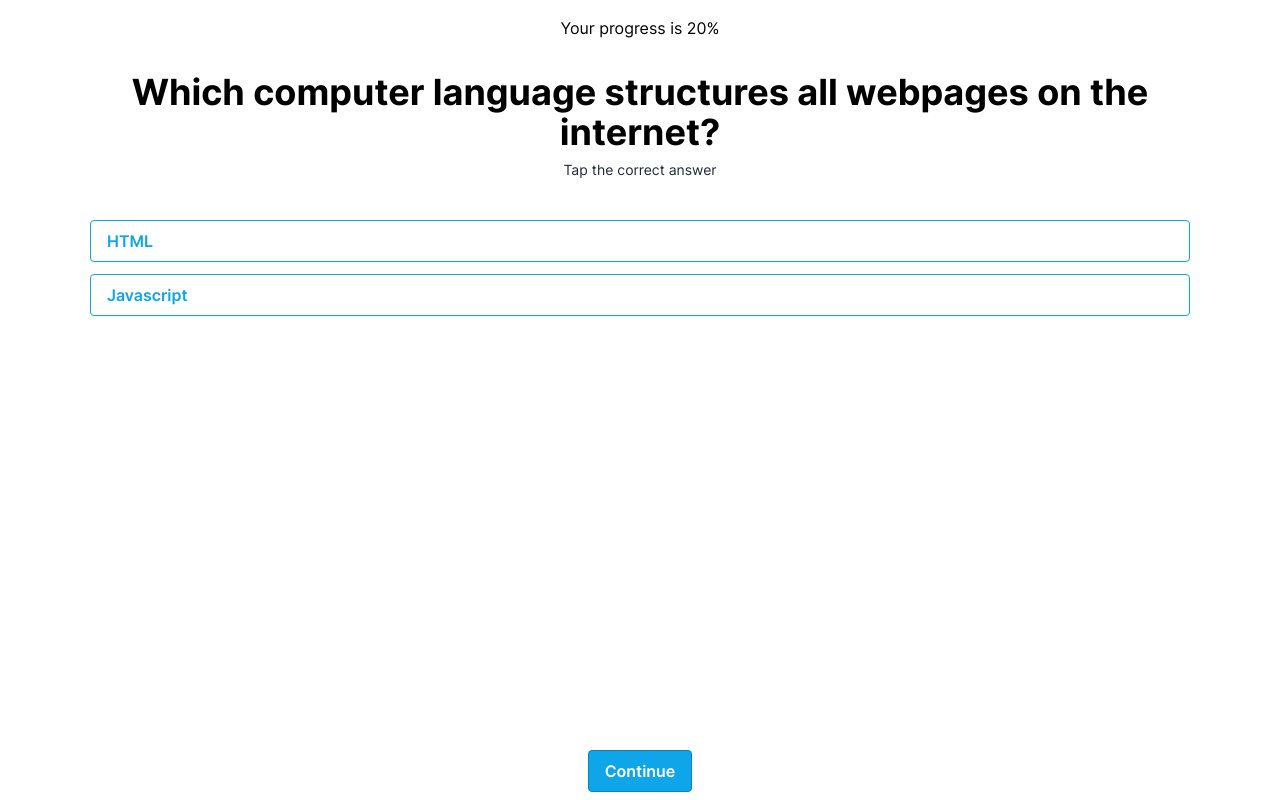
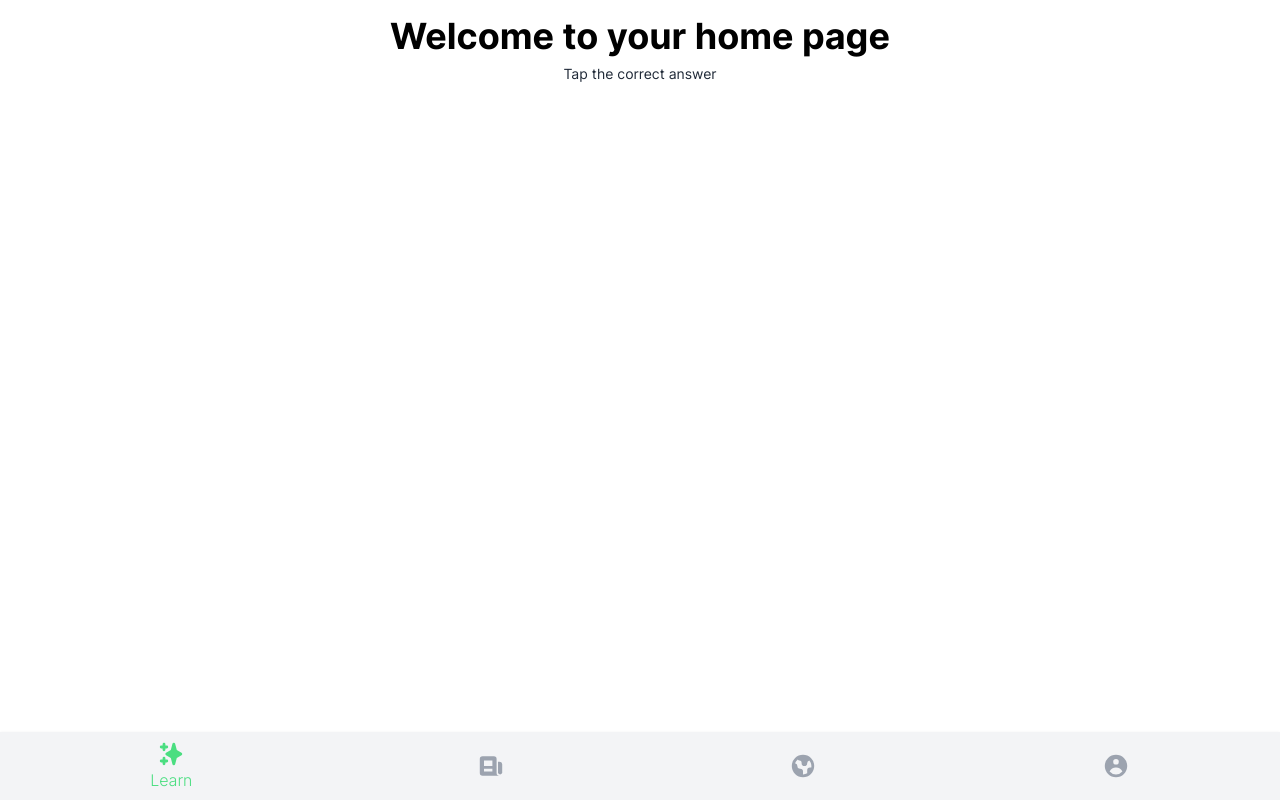
Before and after one commit to mwufi/literate-giggle, a Next.js app: page / in a window 1280 px wide. Built offline with nearby package versions, Linux system fonts and the light colour scheme.

Commit message:
bottom bar for homepage

```diff
--- a/package.json
+++ b/package.json
@@ -20,6 +20,7 @@
     "prepare": "husky install"
   },
   "dependencies": {
+    "@heroicons/react": "^1.0.6",
     "clsx": "^1.1.1",
     "next": "^12.1.6",
     "react": "^18.1.0",
--- /dev/null
+++ b/src/components/BottomBar.tsx
@@ -0,0 +1,54 @@
+import * as React from 'react';
+import { useState } from 'react';
+
+import {
+  SparklesIcon,
+  NewspaperIcon,
+  GlobeIcon,
+  UserCircleIcon,
+} from '@heroicons/react/solid';
+import cx from '@/lib/clsxm';
+
+const MenuItem: React.FC<{
+  icon: JSX.Element;
+  text: string;
+  active?: boolean;
+  onClick?: React.MouseEventHandler<HTMLDivElement>;
+}> = ({ icon, text, active = false, onClick}) => (
+  <div
+    className={cx(
+      'flex flex-col text-gray-400 font-light',
+      active && 'text-green-400'
+    )}
+    onClick={onClick}
+  >
+    <div className='w-7 h-7 m-auto'>{icon}</div>
+    {active && text}
+  </div>
+);
+
+const menu = [
+  { icon: <SparklesIcon />, text: 'Learn' },
+  { icon: <NewspaperIcon />, text: 'Explore' },
+  { icon: <GlobeIcon />, text: 'Community' },
+  { icon: <UserCircleIcon />, text: 'Me' },
+];
+
+const BottomBar = () => {
+  const [active, setActive] = useState(0);
+
+  return (
+    <div className='p-2 flex justify-around bg-gray-100 shadow w-full absolute bottom-0'>
+      {menu.map(({ icon, text }, i) => (
+        <MenuItem
+          icon={icon}
+          text={text}
+          active={i == active}
+          onClick={() => setActive(i)}
+        />
+      ))}
+    </div>
+  );
+};
+
+export default BottomBar;
--- a/src/pages/index.tsx
+++ b/src/pages/index.tsx
@@ -1,6 +1,7 @@
 import * as React from 'react';
+import { useState } from 'react';
 
-import Layout from '@/components/layout/Layout';
+import BottomBar from '@/components/BottomBar';
 import Seo from '@/components/Seo';
 
 /**
@@ -11,34 +12,13 @@ import Seo from '@/components/Seo';
  * @see https://stackoverflow.com/questions/68103844/how-to-override-next-js-svg-module-declaration
  */
 import Button from '@/components/buttons/Button';
+import Layout from '@/components/layout/Layout';
 
 // !STARTERCONF -> Select !STARTERCONF and CMD + SHIFT + F
 // Before you begin editing, follow all comments with `STARTERCONF`,
 // to customize the default configuration.
 
-const qq = [
-  {
-    question: 'Do you think humans are sentient?',
-    choices: ['Yep, for sure', 'No'],
-  },
-  {
-    question:
-      'Which computer language structures all webpages on the internet?',
-    choices: ['HTML', 'Javascript'],
-  },
-  {
-    question:
-      'Which computer language structures all webpages on the internet?',
-    choices: ['HTML', 'Javascript'],
-  },
-];
-
-const Menu: React.FC<{ progress: number }> = ({ progress }) => (
-  <div className='p-4 text-center'>Your progress is {progress * 100}%</div>
-);
-
 export default function HomePage() {
-  const { question, choices } = qq[1];
   return (
     <Layout>
       <Seo templateTitle='Home' />
@@ -46,19 +26,10 @@ export default function HomePage() {
       <main>
         <section className='bg-white'>
           <div className='layout flex min-h-screen flex-col items-center justify-start text-center'>
-            <Menu progress={0.2} />
-            <h1 className='mt-4'>{question}</h1>
+            <h1 className='mt-4'>Welcome to your home page</h1>
             <p className='mt-2 text-sm text-gray-800'>Tap the correct answer</p>
 
-            <div className='flex flex-col justify-center items-stretch w-full mt-10 gap-3'>
-              {choices.map((c) => (
-                <Button variant='outline'>{c}</Button>
-              ))}
-            </div>
-
-            <footer className='absolute bottom-2 text-gray-700'>
-              <Button>Continue</Button>
-            </footer>
+            <BottomBar />
           </div>
         </section>
       </main>
--- /dev/null
+++ b/src/pages/quiz.tsx
@@ -0,0 +1,76 @@
+import * as React from 'react';
+import { useState } from 'react';
+
+import Layout from '@/components/layout/Layout';
+import Seo from '@/components/Seo';
+
+/**
+ * SVGR Support
+ * Caveat: No React Props Type.
+ *
+ * You can override the next-env if the type is important to you
+ * @see https://stackoverflow.com/questions/68103844/how-to-override-next-js-svg-module-declaration
+ */
+import Button from '@/components/buttons/Button';
+
+// !STARTERCONF -> Select !STARTERCONF and CMD + SHIFT + F
+// Before you begin editing, follow all comments with `STARTERCONF`,
+// to customize the default configuration.
+
+const qq = [
+  {
+    question: 'Do you think humans are sentient?',
+    choices: ['Yep, for sure', 'No'],
+  },
+  {
+    question:
+      'Which computer language structures all webpages on the internet?',
+    choices: ['HTML', 'Javascript'],
+  },
+  {
+    question:
+      'How many continents are there?',
+    choices: ['1', '1 or more', '2 or more', 'more than 7'],
+  },
+];
+
+const Menu: React.FC<{ progress: number }> = ({ progress }) => (
+  <div className='p-4 text-center'>Your progress is {progress * 100}%</div>
+);
+
+export default function HomePage() {
+  const [currentQuestion, setCurrentQuestion] = useState(0);
+  const { question, choices } = qq[currentQuestion];
+
+  return (
+    <Layout>
+      <Seo templateTitle='Home' />
+
+      <main>
+        <section className='bg-white'>
+          <div className='layout flex min-h-screen flex-col items-center justify-start text-center'>
+            <Menu progress={currentQuestion / qq.length} />
+            <h1 className='mt-4'>{question}</h1>
+            <p className='mt-2 text-sm text-gray-800'>Tap the correct answer</p>
+
+            <div className='flex flex-col justify-center items-stretch w-full mt-10 gap-3'>
+              {choices.map((c) => (
+                <Button variant='outline'>{c}</Button>
+              ))}
+            </div>
+
+            <footer className='absolute bottom-2 text-gray-700'>
+              <Button
+                onClick={() =>
+                  setCurrentQuestion((currentQuestion + 1) % qq.length)
+                }
+              >
+                Continue
+              </Button>
+            </footer>
+          </div>
+        </section>
+      </main>
+    </Layout>
+  );
+}
```
Also changed, not shown: 1 other file (tests, documents, lock files or other folders).
